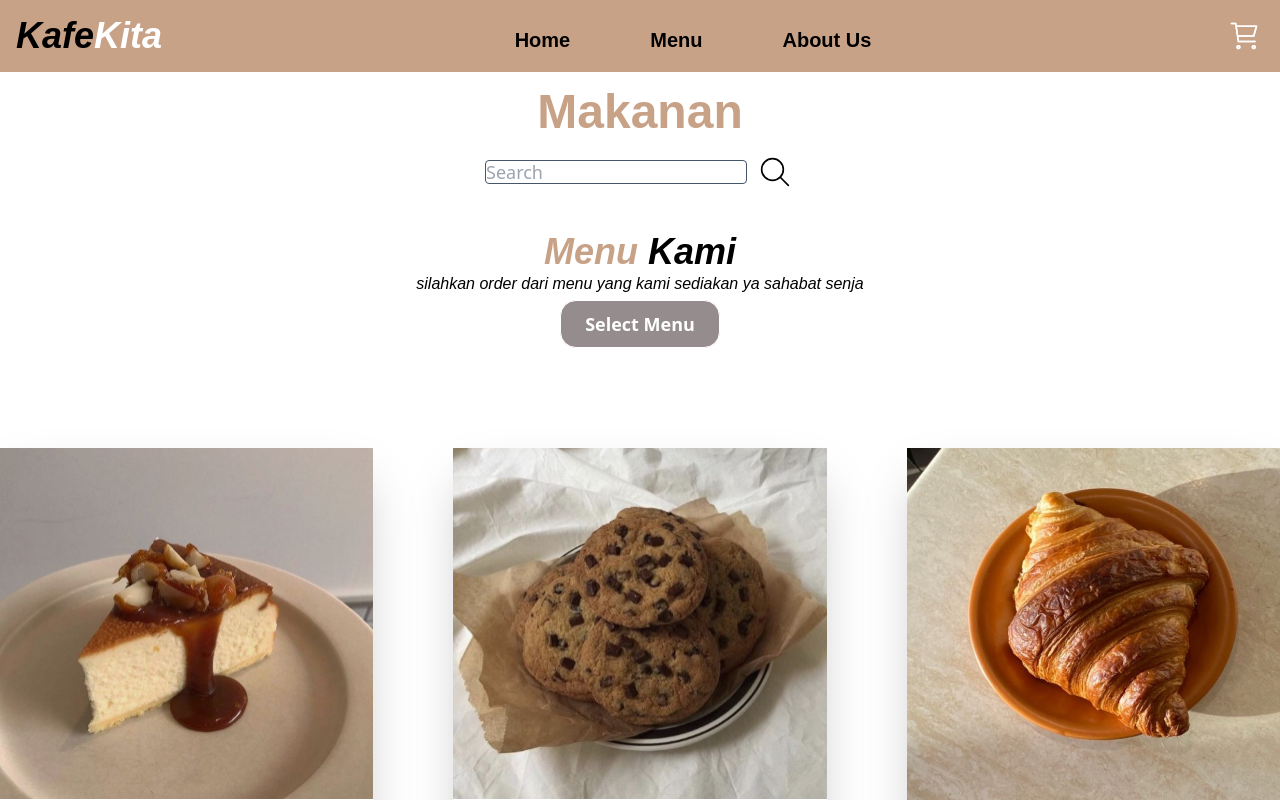
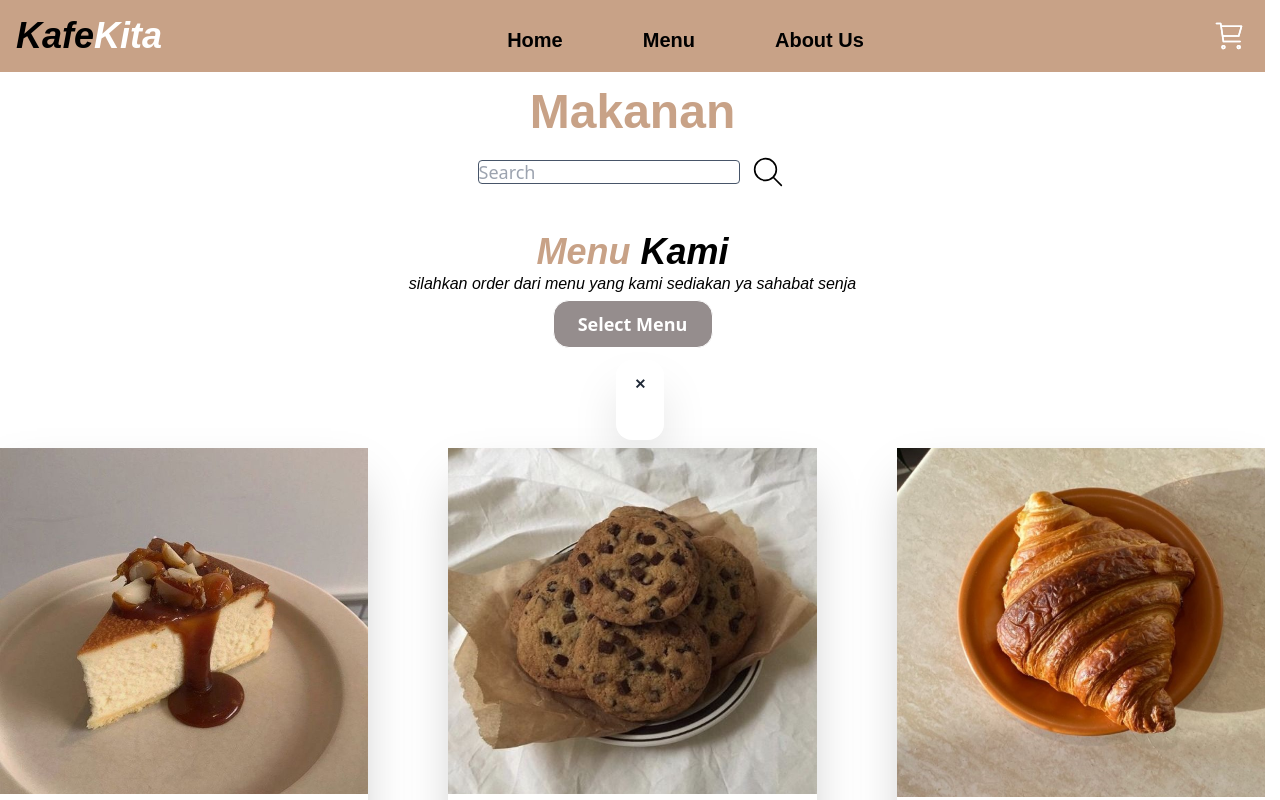
Before and after one commit to Demitri-Ansssss/CafeKita, a React (Vite) app: page /MenuUtama/MenuMakanan in a window 1280 px wide. Shown: the top 800 px of the page. Built offline with nearby package versions, Linux system fonts and the light colour scheme.

Commit message:
Updating Modal

```diff
--- a/src/Components/MenuCard.jsx
+++ b/src/Components/MenuCard.jsx
@@ -67,7 +67,7 @@ const MenuCard = (props) => {
                   </button>
 
                   <Link
-                    to="//Pembayaran"
+                    to="/Pembayaran"
                     className="border-2 p-2 rounded-full w-36 text-center font-poppins font-bold text-xl mb-7 mt-2 bg-textutama text-white hover:bg-orange-300 hover:text-gray-500 transition-all"
                   >
                     Bayar
@@ -77,7 +77,7 @@ const MenuCard = (props) => {
             </div>
           </>
         ))}
-        <Modal isOpen={isClose} data={dataDetailed} />
+        <Modal isOpen={isOpen} isClose={isClose} data={dataDetailed} />
       </div>
     </div>
   );
--- a/src/Components/MenuCardMinuman.jsx
+++ b/src/Components/MenuCardMinuman.jsx
@@ -1,5 +1,6 @@
 import PropTypes from "prop-types";
 import DataMinuman from "./CardDataMinuman";
+import Modal from "./Modal";
 import { addChartData } from "@/lib/redux/api/chart.slice";
 import { useDispatch } from "react-redux";
 import { Link } from "react-router-dom";
@@ -7,6 +8,7 @@ import { useState } from "react";
 
 const MenuCard = (props) => {
   const [isOpen, setIsOpen, isClose, setIsClose] = useState(true);
+  const [dataDetailed, setDataDetailed] = useState({});
   const dispatch = useDispatch();
   function handleAddToCart(data) {
     dispatch(addChartData(data));
@@ -66,6 +68,7 @@ const MenuCard = (props) => {
             </div>
           </>
         ))}
+        <Modal isOpen={isOpen} isClose={isClose} data={dataDetailed} />
       </div>
     </div>
   );
```
